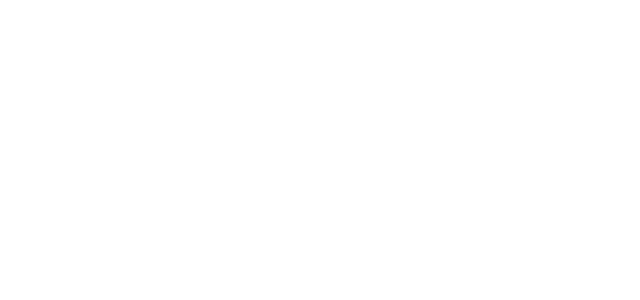
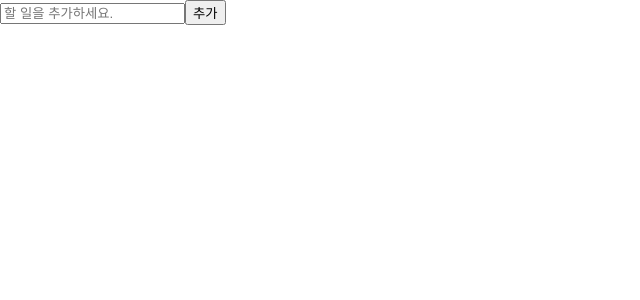
Before and after one commit to PastelBlue4/two-d-todo, a React (Create React App) app: page / in a window 1280 px wide. Shown: the top 300 px of the page, without its empty margins (0-640 px from the left). Built offline with nearby package versions, Linux system fonts and the light colour scheme.

Commit message:
before react-hook-form

```diff
--- a/package.json
+++ b/package.json
@@ -12,8 +12,10 @@
     "@types/react-dom": "^18.0.1",
     "react": "^18.0.0",
     "react-dom": "^18.0.0",
+    "react-hook-form": "^7.30.0",
     "react-scripts": "5.0.1",
     "recoil": "^0.7.2",
+    "styled-components": "^5.3.5",
     "typescript": "^4.6.3",
     "web-vitals": "^2.1.4"
   },
--- a/src/App.tsx
+++ b/src/App.tsx
@@ -1,5 +1,6 @@
 import React from "react";
-import { createGlobalStyle, styled } from "styled-components";
+import { createGlobalStyle } from "styled-components";
+import ToDoList from "./ToDoList";
 
 const GlobalStyle = createGlobalStyle`
 @import url('https://fonts.googleapis.com/css2?family=Source+Sans+Pro:wght@300;400&display=swap');
@@ -52,10 +53,12 @@ table {
 }`;
 
 function App() {
-  return;
-  <>
-    <GlobalStyle />
-  </>;
+  return (
+    <>
+      <GlobalStyle />
+      <ToDoList />
+    </>
+  );
 }
 
 export default App;
--- /dev/null
+++ b/src/ToDoList.tsx
@@ -0,0 +1,39 @@
+import React, { useState } from "react";
+
+function ToDoList() {
+  const [toDo, setToDo] = useState("");
+  const [errorCheck, setErrorCheck] = useState("");
+
+  const onChange = (event: React.FormEvent<HTMLInputElement>) => {
+    const {
+      currentTarget: { value },
+    } = event;
+    setToDo(value);
+    console.log(toDo);
+    setErrorCheck("");
+  };
+
+  const onSubmit = (event: React.FormEvent<HTMLFormElement>) => {
+    event.preventDefault();
+    console.log(toDo);
+    if (toDo.length < 10) {
+      return setErrorCheck("제목은 10글자 이상 작성해주세요.");
+    }
+  };
+
+  return (
+    <div>
+      <form onSubmit={onSubmit}>
+        <input
+          onChange={onChange}
+          value={toDo}
+          placeholder="할 일을 추가하세요."
+        />
+        <button>추가</button>
+        {errorCheck !== "" ? errorCheck : null}
+      </form>
+    </div>
+  );
+}
+
+export default ToDoList;
--- a/src/index.tsx
+++ b/src/index.tsx
@@ -1,12 +1,19 @@
 import React from "react";
 import ReactDOM from "react-dom/client";
+import { RecoilRoot } from "recoil";
+import { ThemeProvider } from "styled-components";
 import App from "./App";
+import { darkTheme } from "./theme";
 
 const root = ReactDOM.createRoot(
   document.getElementById("root") as HTMLElement
 );
 root.render(
   <React.StrictMode>
-    <App />
+    <RecoilRoot>
+      <ThemeProvider theme={darkTheme}>
+        <App />
+      </ThemeProvider>
+    </RecoilRoot>
   </React.StrictMode>
 );
--- /dev/null
+++ b/src/theme.ts
@@ -0,0 +1,8 @@
+import { DefaultTheme } from "styled-components";
+
+export const darkTheme: DefaultTheme = {
+  bgColor: "#2f3650",
+  textColor: "white",
+  accentColor: "#9c88ff",
+  cardBgColor: "transparent",
+};
```
Also changed, not shown: 1 other file (tests, documents, lock files or other folders).
